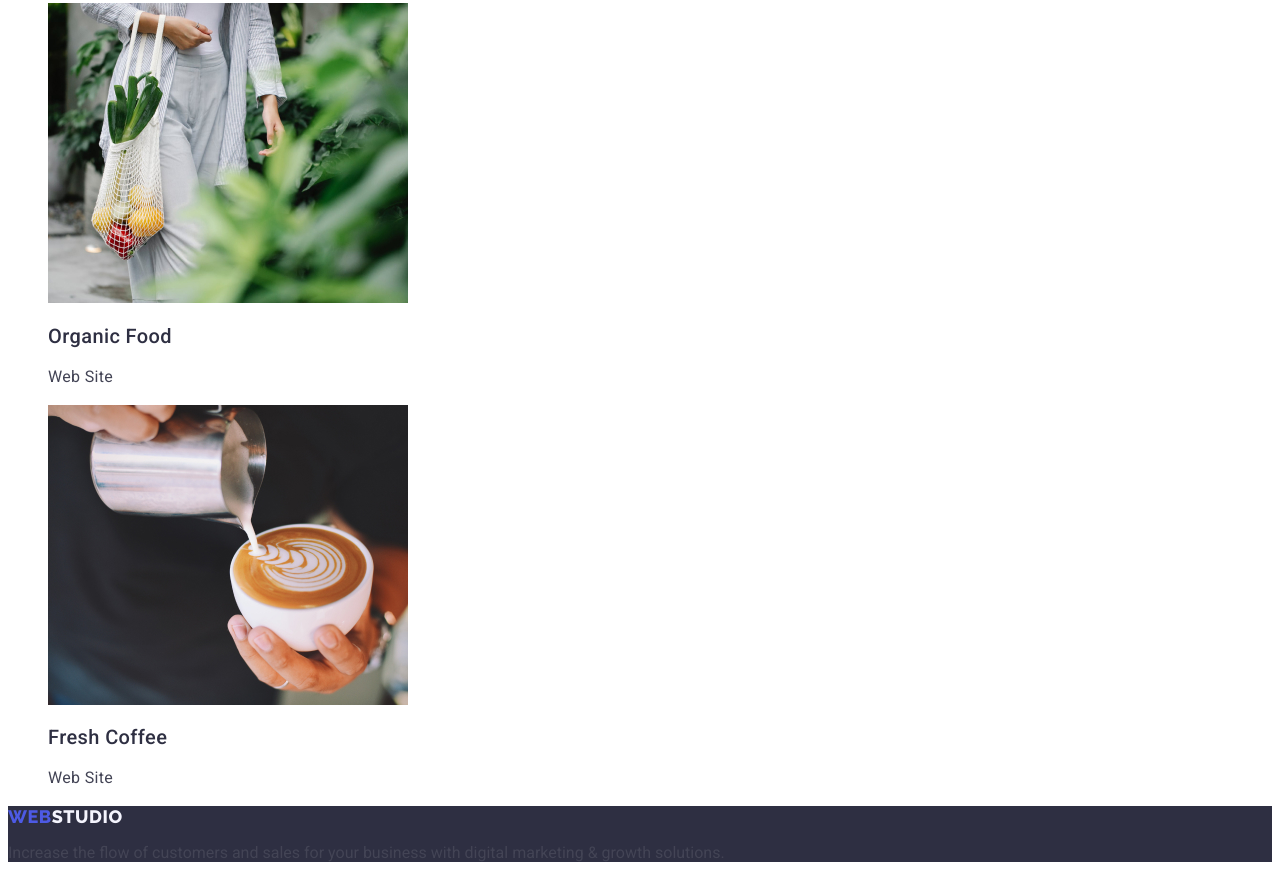
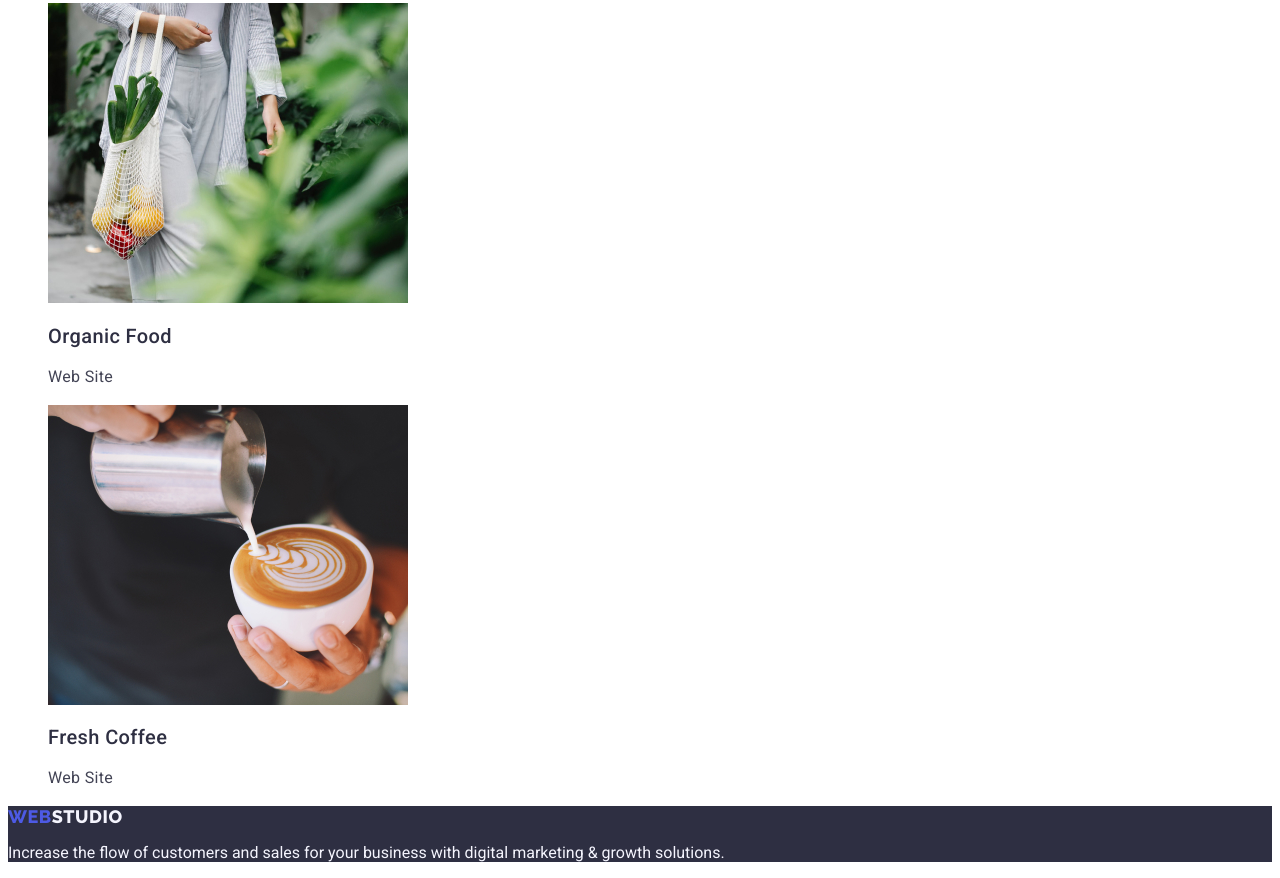
Before and after one commit to Masik091/goit-markup-hw-02, a plain HTML site: page portfolio.html in a window 1280 px wide. Shown: the part 3168-4046 px from the top of the page. Drawn offline with Linux system fonts and the light colour scheme.

Commit message:
update portfolio

```diff
--- a/portfolio.html
+++ b/portfolio.html
@@ -180,7 +180,7 @@
       <a href="./index.html" class="link page-logo list"
         >Web<span class="footer-color">Studio</span></a
       >
-      <p>
+      <p class="footer-paragraph">
         Increase the flow of customers and sales for your business with digital
         marketing & growth solutions.
       </p>
```
